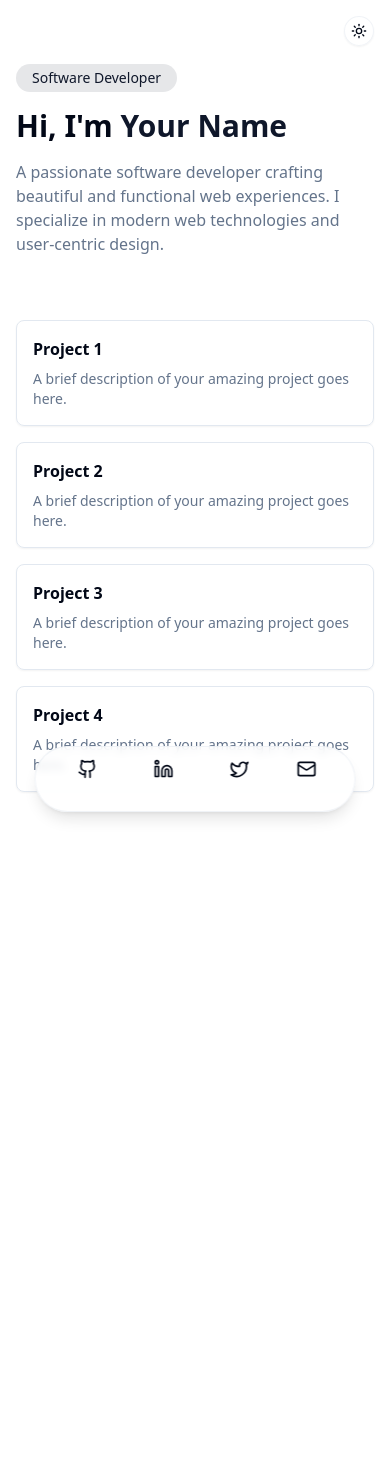
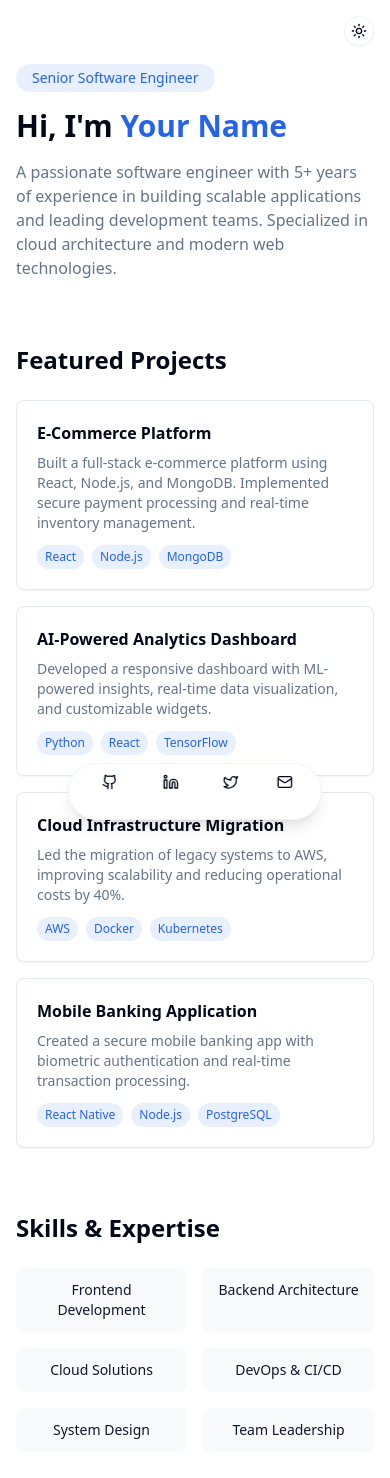
Before and after one commit to Sasikumar4420/fluid-portfolio-spark, a React (Vite) app: page / in a window 390 px wide. Shown: the top 1478 px of the page. Before the commit the page ends 856 px from the top, so only its background shows below. Built offline with nearby package versions, Linux system fonts and the light colour scheme.

Commit message:
Refactor portfolio design
Improve responsiveness, update project display, enhance navigation dock aesthetics (minimal, premium design), and refine color scheme for improved visual appeal in both light and dark modes.

```diff
--- a/src/components/dock-navigation.tsx
+++ b/src/components/dock-navigation.tsx
@@ -31,8 +31,8 @@ const socialLinks = [
 
 export function DockNavigation() {
   return (
-    <nav className="fixed bottom-8 left-1/2 -translate-x-1/2 px-8 py-3 rounded-full bg-background/80 backdrop-blur-sm border border-border/50 shadow-lg">
-      <ul className="flex items-center gap-8">
+    <nav className="fixed bottom-6 left-1/2 -translate-x-1/2 px-6 py-2.5 rounded-full bg-background/80 backdrop-blur-sm border border-border/50 shadow-lg">
+      <ul className="flex items-center gap-6">
         {socialLinks.map((item) => (
           <li key={item.label} className="group">
             {item.external ? (
@@ -42,8 +42,8 @@ export function DockNavigation() {
                 rel="noopener noreferrer"
                 className="dock-item flex flex-col items-center gap-1"
               >
-                <item.icon className="w-5 h-5" />
-                <span className="text-xs opacity-0 group-hover:opacity-100 transition-opacity">
+                <item.icon className="w-4 h-4" />
+                <span className="text-[10px] opacity-0 group-hover:opacity-100 transition-opacity">
                   {item.label}
                 </span>
               </a>
@@ -52,8 +52,8 @@ export function DockNavigation() {
                 to={item.href}
                 className="dock-item flex flex-col items-center gap-1"
               >
-                <item.icon className="w-5 h-5" />
-                <span className="text-xs opacity-0 group-hover:opacity-100 transition-opacity">
+                <item.icon className="w-4 h-4" />
+                <span className="text-[10px] opacity-0 group-hover:opacity-100 transition-opacity">
                   {item.label}
                 </span>
               </Link>
--- a/src/index.css
+++ b/src/index.css
@@ -11,17 +11,17 @@
     --card-foreground: 222.2 84% 4.9%;
     --popover: 0 0% 100%;
     --popover-foreground: 222.2 84% 4.9%;
-    --primary: 222.2 47.4% 11.2%;
+    --primary: 221.2 83.2% 53.3%;
     --primary-foreground: 210 40% 98%;
     --secondary: 210 40% 96.1%;
     --secondary-foreground: 222.2 47.4% 11.2%;
     --muted: 210 40% 96.1%;
     --muted-foreground: 215.4 16.3% 46.9%;
-    --accent: 210 40% 96.1%;
+    --accent: 221.2 83.2% 53.3%;
     --accent-foreground: 222.2 47.4% 11.2%;
     --border: 214.3 31.8% 91.4%;
     --input: 214.3 31.8% 91.4%;
-    --ring: 222.2 84% 4.9%;
+    --ring: 221.2 83.2% 53.3%;
     --radius: 0.5rem;
   }
 
@@ -32,17 +32,17 @@
     --card-foreground: 210 40% 98%;
     --popover: 222.2 84% 4.9%;
     --popover-foreground: 210 40% 98%;
-    --primary: 210 40% 98%;
+    --primary: 217.2 91.2% 59.8%;
     --primary-foreground: 222.2 47.4% 11.2%;
     --secondary: 217.2 32.6% 17.5%;
     --secondary-foreground: 210 40% 98%;
     --muted: 217.2 32.6% 17.5%;
     --muted-foreground: 215 20.2% 65.1%;
-    --accent: 217.2 32.6% 17.5%;
+    --accent: 217.2 91.2% 59.8%;
     --accent-foreground: 210 40% 98%;
     --border: 217.2 32.6% 17.5%;
     --input: 217.2 32.6% 17.5%;
-    --ring: 212.7 26.8% 83.9%;
+    --ring: 224.3 76.3% 48%;
   }
 }
 
--- a/src/pages/Index.tsx
+++ b/src/pages/Index.tsx
@@ -2,6 +2,29 @@
 import { ThemeProvider } from "@/components/theme-provider"
 import { ThemeToggle } from "@/components/theme-toggle"
 import { DockNavigation } from "@/components/dock-navigation"
+
+const projectData = [
+  {
+    title: "E-Commerce Platform",
+    description: "Built a full-stack e-commerce platform using React, Node.js, and MongoDB. Implemented secure payment processing and real-time inventory management.",
+    tags: ["React", "Node.js", "MongoDB"]
+  },
+  {
+    title: "AI-Powered Analytics Dashboard",
+    description: "Developed a responsive dashboard with ML-powered insights, real-time data visualization, and customizable widgets.",
+    tags: ["Python", "React", "TensorFlow"]
+  },
+  {
+    title: "Cloud Infrastructure Migration",
+    description: "Led the migration of legacy systems to AWS, improving scalability and reducing operational costs by 40%.",
+    tags: ["AWS", "Docker", "Kubernetes"]
+  },
+  {
+    title: "Mobile Banking Application",
+    description: "Created a secure mobile banking app with biometric authentication and real-time transaction processing.",
+    tags: ["React Native", "Node.js", "PostgreSQL"]
+  }
+]
 
 const Index = () => {
   return (
@@ -12,30 +35,65 @@ const Index = () => {
         <main className="container max-w-3xl mx-auto px-4 py-16">
           <section className="space-y-4 animate-fade-in">
             <span className="text-sm font-medium px-4 py-1 rounded-full bg-primary/10 text-primary inline-block">
-              Software Developer
+              Senior Software Engineer
             </span>
             <h1 className="text-3xl sm:text-4xl font-bold">
               Hi, I'm <span className="text-primary">Your Name</span>
             </h1>
             <p className="text-base text-muted-foreground max-w-xl">
-              A passionate software developer crafting beautiful and functional web experiences.
-              I specialize in modern web technologies and user-centric design.
+              A passionate software engineer with 5+ years of experience in building scalable applications
+              and leading development teams. Specialized in cloud architecture and modern web technologies.
             </p>
           </section>
 
-          <section className="mt-16 grid grid-cols-1 sm:grid-cols-2 gap-4">
-            {[1, 2, 3, 4].map((i) => (
+          <section className="mt-16">
+            <h2 className="text-2xl font-semibold mb-6">Featured Projects</h2>
+            <div className="grid grid-cols-1 sm:grid-cols-2 gap-4">
+              {projectData.map((project, i) => (
                 <div
-                key={i}
-                className="group p-4 rounded-lg border bg-card text-card-foreground shadow-sm transition-all duration-200 hover:shadow-md animate-fade-in-up"
+                  key={project.title}
+                  className="group p-5 rounded-lg border bg-card text-card-foreground shadow-sm transition-all duration-200 hover:shadow-md animate-fade-in-up"
                   style={{ animationDelay: `${i * 100}ms` }}
                 >
-                <h3 className="text-base font-semibold mb-2">Project {i}</h3>
-                <p className="text-sm text-muted-foreground">
-                  A brief description of your amazing project goes here.
+                  <h3 className="text-base font-semibold mb-2">{project.title}</h3>
+                  <p className="text-sm text-muted-foreground mb-3">
+                    {project.description}
                   </p>
+                  <div className="flex flex-wrap gap-2">
+                    {project.tags.map((tag) => (
+                      <span
+                        key={tag}
+                        className="text-xs px-2 py-1 rounded-full bg-primary/10 text-primary"
+                      >
+                        {tag}
+                      </span>
+                    ))}
+                  </div>
                 </div>
               ))}
+            </div>
+          </section>
+
+          <section className="mt-16">
+            <h2 className="text-2xl font-semibold mb-6">Skills & Expertise</h2>
+            <div className="grid grid-cols-2 sm:grid-cols-3 gap-4">
+              {[
+                "Frontend Development",
+                "Backend Architecture",
+                "Cloud Solutions",
+                "DevOps & CI/CD",
+                "System Design",
+                "Team Leadership"
+              ].map((skill, i) => (
+                <div
+                  key={skill}
+                  className="p-3 rounded-lg bg-secondary/50 text-secondary-foreground text-sm font-medium text-center animate-fade-in-up"
+                  style={{ animationDelay: `${i * 50}ms` }}
+                >
+                  {skill}
+                </div>
+              ))}
+            </div>
           </section>
         </main>
 
```
Lines whose indentation alone changed are shown as unchanged.
